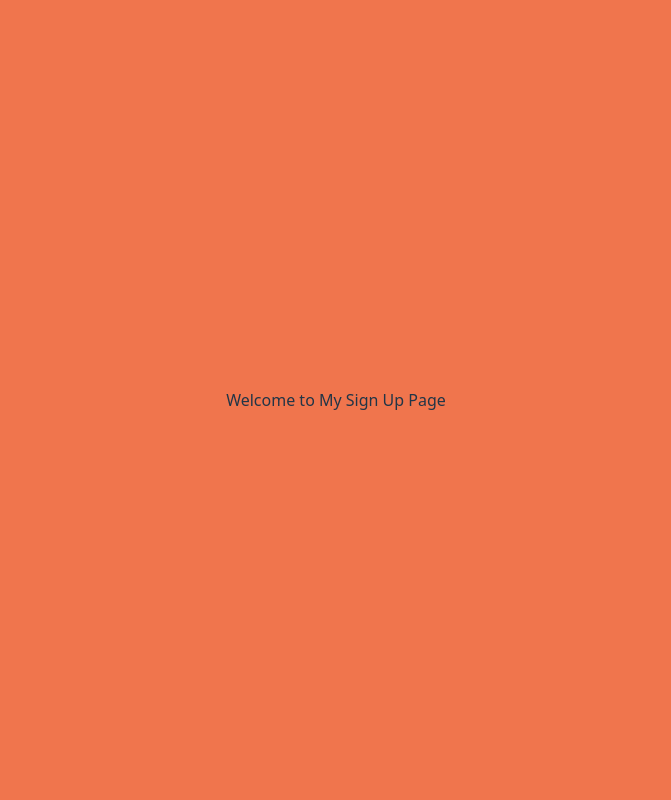
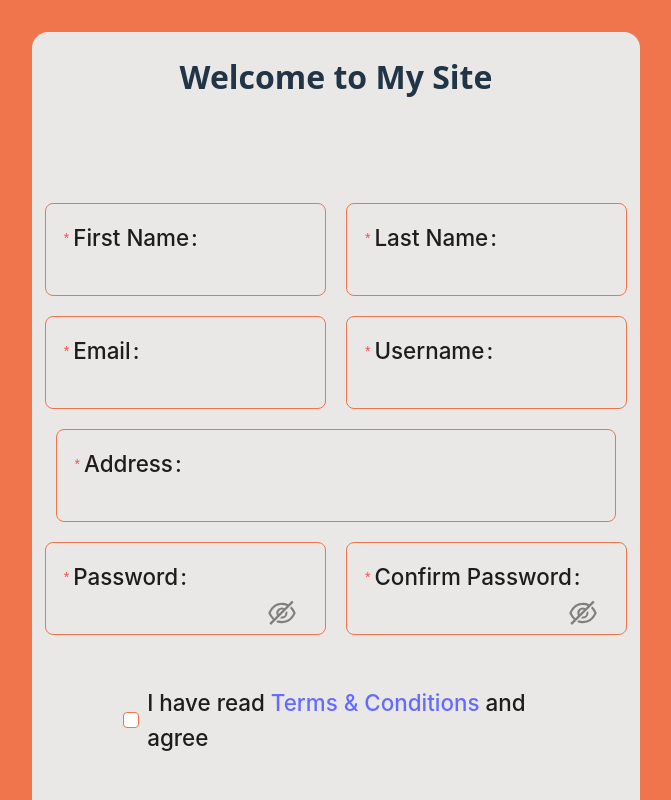
Before and after one commit to Mahmoudibrahim54/reactjs-nestjs-auth-app, a React (Vite) app in the folder portal/: page /sign-up in a window 1280 px wide. Shown: the top 800 px of the page, without its empty margins (304-975 px from the left). Built offline with nearby package versions, Linux system fonts and the light colour scheme.

Commit message:
[FRONTEND][ADD]: Add sign up form

```diff
--- a/portal/src/App.css
+++ b/portal/src/App.css
@@ -1,6 +1,8 @@
 #root {
-  max-width: 1280px;
-  margin: 0 auto;
   padding: 2rem;
-  text-align: center;
+  display: flex;
+  justify-content: center;
+  align-items: center;
+  width: 100%;
+  height: 100%;
 }
--- a/portal/src/index.css
+++ b/portal/src/index.css
@@ -29,6 +29,8 @@ body {
   min-width: 320px;
   min-height: 100vh;
   background-color: #f0754d;
+  width: 100%;
+  height: 100%;
 }
 
 @media (prefers-color-scheme: light) {
--- a/portal/src/pages/Login/Login.scss
+++ b/portal/src/pages/Login/Login.scss
@@ -1,10 +1,11 @@
 .login-page-wrapper {
-  height: 750px;
-  width: 800px;
+  height: 95%;
+  width: 38%;
   border-radius: 16px;
   display: flex;
   flex-direction: column;
   justify-content: center;
+  align-items: center;
   gap: 80px;
   background-color: #e9e8e6;
 
@@ -13,6 +14,7 @@
     display: flex;
     flex-direction: column;
     align-items: center;
+    justify-content: center;
     gap: 50px;
     .login-form-item-wrapper {
       width: 70%;
@@ -53,6 +55,7 @@
     .login-form-item {
       width: 70%;
       font-weight: 500;
+
       .login-form-submit-button {
         width: 70%;
         height: 80px;
@@ -76,4 +79,10 @@
       }
     }
   }
+  .ant-form-item .ant-form-item-control-input-content {
+    flex: auto;
+    max-width: 100%;
+    display: flex;
+    justify-content: center;
+  }
 }
--- a/portal/src/pages/SignUp/SignUp.scss
+++ b/portal/src/pages/SignUp/SignUp.scss
@@ -0,0 +1,109 @@
+.sign-up-page-wrapper {
+  height: 100%;
+  width: 50%;
+  border-radius: 16px;
+  display: flex;
+  flex-direction: column;
+  justify-content: center;
+  align-items: center;
+  gap: 80px;
+  background-color: #e9e8e6;
+
+  .sign-up-form {
+    width: 100%;
+    display: flex;
+    flex-direction: column;
+    align-items: center;
+    justify-content: center;
+    gap: 50px;
+    .sign-up-form-inputs-wrapper {
+      width: 100%;
+      display: flex;
+      align-items: center;
+      justify-content: center;
+      gap: 20px;
+      flex-wrap: wrap;
+      .sign-up-form-item-wrapper,
+      .sign-up-address-wrapper {
+        width: 40%;
+        font-weight: 500;
+        border: 1px solid #f0754d;
+        border-radius: 8px;
+        padding: 18px;
+        height: 55px;
+        .ant-input-outlined:focus,
+        .ant-input-affix-wrapper-focused {
+          box-shadow: unset;
+        }
+
+        .ant-form-item-row {
+          display: flex;
+          flex-direction: column;
+          align-items: start;
+          width: 100%;
+        }
+        .ant-form-item-control {
+          width: 100%;
+        }
+        label {
+          font-size: 1.4rem !important;
+        }
+        svg {
+          width: 28px;
+          height: 28px;
+        }
+        .sign-up-form-input {
+          height: 40px;
+          width: 100%;
+          border: none;
+          font-size: 1.4rem;
+          background-color: #e9e8e6;
+        }
+      }
+    }
+    .sign-up-form-item {
+      width: 70%;
+      font-weight: 500;
+
+      .sign-up-form-submit-button {
+        width: 70%;
+        height: 80px;
+        font-size: 2rem;
+        background-color: #f0754d;
+      }
+      label {
+        font-size: 1.4rem !important;
+      }
+      .sign-up-form-checkbox {
+        .ant-checkbox-inner {
+          border: 1px solid #f0754d;
+        }
+        .ant-checkbox-checked {
+          background-color: #f0754d;
+
+          .ant-checkbox-inner {
+            background-color: #f0754d;
+          }
+        }
+      }
+    }
+  }
+  .ant-form-item .ant-form-item-control-input-content {
+    flex: auto;
+    max-width: 100%;
+    display: flex;
+    justify-content: center;
+  }
+  .ant-form-item-with-help .ant-form-item-explain {
+    height: auto;
+    opacity: 1;
+    display: flex;
+    justify-content: center;
+  }
+  .sign-up-address-wrapper {
+    width: 86% !important;
+    .sign-up-form-input {
+      width: 91% !important;
+    }
+  }
+}
--- a/portal/src/pages/SignUp/SignUp.tsx
+++ b/portal/src/pages/SignUp/SignUp.tsx
@@ -1,6 +1,161 @@
+import { Button, Checkbox, Form, Input } from 'antd';
 import './SignUp.scss';
 import { FC } from 'react';
+import { ValidateErrorEntity } from 'rc-field-form/lib/interface';
+interface SignUpFormValues {
+  username: string;
+  password: string;
+  remember: boolean;
+}
 
 export const SignUp: FC = () => {
-  return <div>Welcome to My Sign Up Page</div>;
+  const onFinish = (values: SignUpFormValues) => {
+    console.log('Success:', values);
+  };
+
+  const onFinishFailed = (errorInfo: ValidateErrorEntity<SignUpFormValues>) => {
+    console.log('Failed:', errorInfo);
+  };
+  return (
+    <div className="sign-up-page-wrapper">
+      <h1>Welcome to My Site</h1>
+      <Form
+        name="basic"
+        initialValues={{
+          remember: true,
+        }}
+        className="sign-up-form"
+        onFinish={onFinish}
+        onFinishFailed={onFinishFailed}
+        autoComplete="off"
+      >
+        <div className="sign-up-form-inputs-wrapper">
+          <div className="sign-up-form-item-wrapper">
+            <Form.Item
+              label="First Name"
+              name="first_name"
+              rules={[
+                {
+                  required: true,
+                  message: 'Please input your first name!',
+                },
+              ]}
+            >
+              <Input className="sign-up-form-input" />
+            </Form.Item>
+          </div>
+          <div className="sign-up-form-item-wrapper">
+            <Form.Item
+              label="Last Name"
+              name="last_name"
+              rules={[
+                {
+                  required: true,
+                  message: 'Please input your last name!',
+                },
+              ]}
+            >
+              <Input className="sign-up-form-input" />
+            </Form.Item>
+          </div>
+          <div className="sign-up-form-item-wrapper">
+            <Form.Item
+              label="Email"
+              name="email"
+              rules={[
+                {
+                  required: true,
+                  message: 'Please input your Email!',
+                },
+              ]}
+            >
+              <Input className="sign-up-form-input" />
+            </Form.Item>
+          </div>
+          <div className="sign-up-form-item-wrapper">
+            <Form.Item
+              label="Username"
+              name="username"
+              rules={[
+                {
+                  required: true,
+                  message: 'Please input your username!',
+                },
+              ]}
+            >
+              <Input className="sign-up-form-input" />
+            </Form.Item>
+          </div>
+          <div className="sign-up-address-wrapper">
+            <Form.Item
+              label="Address"
+              name="address"
+              rules={[
+                {
+                  required: true,
+                  message: 'Please input your Address!',
+                },
+              ]}
+            >
+              <Input className="sign-up-form-input" />
+            </Form.Item>
+          </div>
+          <div className="sign-up-form-item-wrapper">
+            <Form.Item
+              label="Password"
+              name="password"
+              rules={[
+                {
+                  required: true,
+                  message: 'Please input your password!',
+                },
+              ]}
+            >
+              <Input.Password className="sign-up-form-input" />
+            </Form.Item>
+          </div>
+          <div className="sign-up-form-item-wrapper">
+            <Form.Item
+              label="Confirm Password"
+              name="confirm_password"
+              rules={[
+                {
+                  required: true,
+                  message: 'Please input your password again!',
+                },
+              ]}
+            >
+              <Input.Password className="sign-up-form-input" />
+            </Form.Item>
+          </div>
+        </div>
+        <Form.Item
+          className="sign-up-form-item"
+          name="agree_to_terms"
+          valuePropName="checked"
+          label={null}
+          rules={[
+            {
+              required: true,
+              message: 'You must agree to terms & conditions!',
+            },
+          ]}
+        >
+          <Checkbox className="sign-up-form-checkbox">
+            I have read <a>Terms & Conditions</a> and agree
+          </Checkbox>
+        </Form.Item>
+
+        <Form.Item className="sign-up-form-item" label={null}>
+          <Button
+            type="primary"
+            htmlType="submit"
+            className="sign-up-form-submit-button"
+          >
+            SignUp
+          </Button>
+        </Form.Item>
+      </Form>
+    </div>
+  );
 };
```
